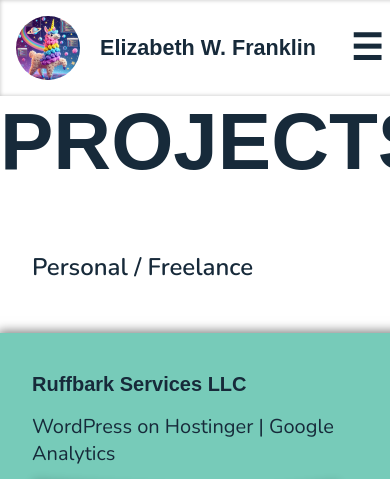
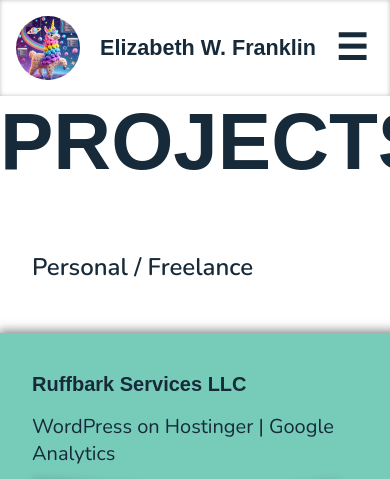
Before and after one commit to redliz5808/elizabethwfranklin, a plain HTML site: page index.html in a window 390 px wide. Shown: the top 479 px of the page. Drawn offline with nearby package versions, Linux system fonts and the light colour scheme; a web font is replaced by a local one.

Commit message:
Tweak mobile styles

```diff
--- a/css/styles.css
+++ b/css/styles.css
@@ -219,11 +219,13 @@ footer .cookie img {
     nav {
         padding: 1rem 1rem;
         position: relative;
-        width: 100%;
+        /* width: 100%; */
+        width: auto;
     }
 
     nav .site-info {
-        width: 80%;
+        /* width: 80%; */
+        width: fit-content;
     }
 
     nav .site-info .nav-title {
@@ -254,7 +256,8 @@ footer .cookie img {
 
     nav .mobile-nav-toggler {
         display: initial;
-        width: 20%;
+        /* width: 20%; */
+        width: fit-content;
     }
 
     footer {
```
